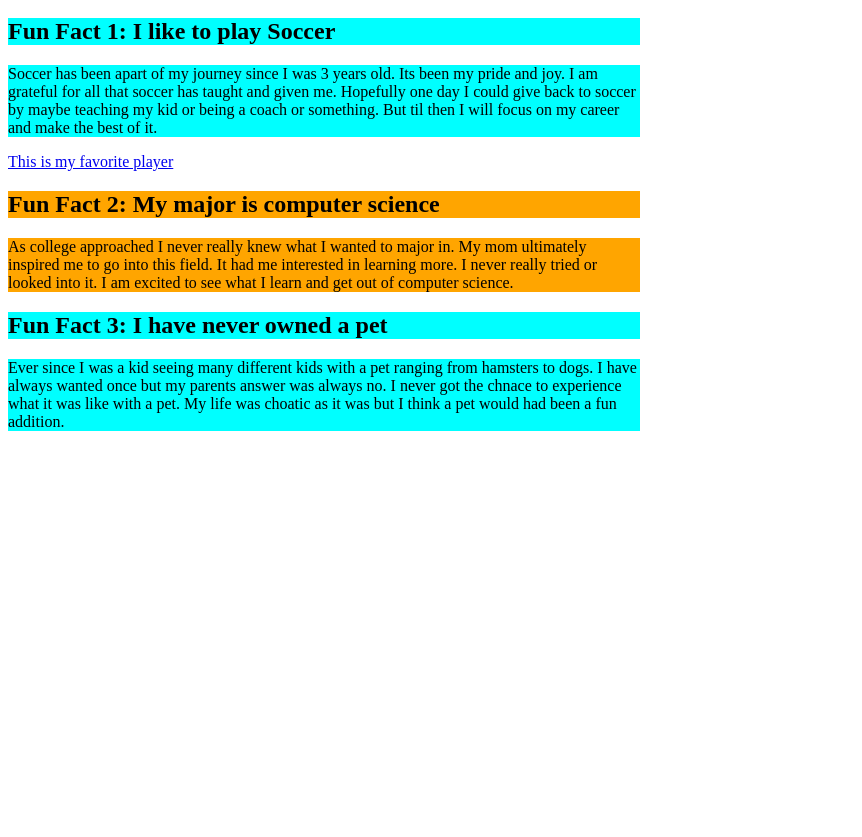
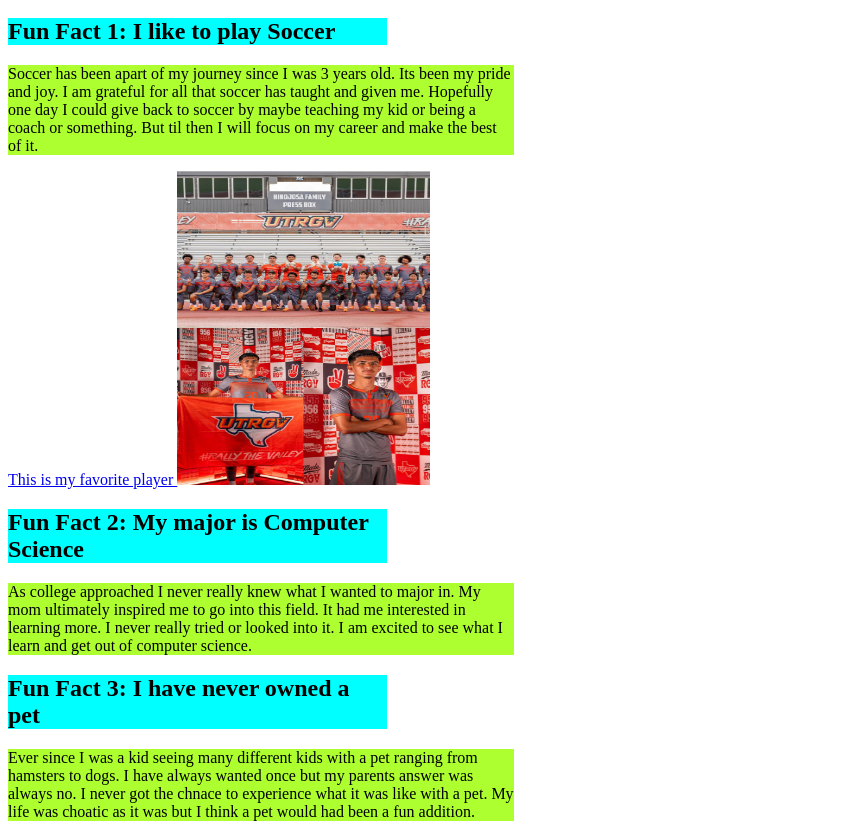
Before and after one commit to UTRGV-CS-1101/web-site-ramonzuniga01, a plain HTML site: page index.html in a window 1280 px wide. Shown: the part 48-885 px from the top of the page, without its empty margins (0-862 px from the left). Before the commit the page ends 800 px from the top, so only its background shows below. Drawn offline with Linux system fonts and the light colour scheme.

Commit message:
OfFcial Website

```diff
--- a/index.html
+++ b/index.html
@@ -4,17 +4,19 @@
 </head>
 <body>
    <h1>My Life: Ramon Zuniga</h1>
-    <h2 class="Funfact1">Fun Fact 1: I like to play Soccer</h2>
-    <p class="Funfact1">Soccer has been apart of my journey since I was 3 years old. Its been my pride and joy. I am grateful for all that soccer has taught and given me. Hopefully one day I could give back to soccer by maybe teaching my kid or being a coach or something. But til then I will focus on my career and make the best of it.</p>
+    <h2 class="title">Fun Fact 1: I like to play Soccer</h2>
+    <p class="message">Soccer has been apart of my journey since I was 3 years old. Its been my pride and joy. I am grateful for all that soccer has taught and given me. Hopefully one day I could give back to soccer by maybe teaching my kid or being a coach or something. But til then I will focus on my career and make the best of it.</p>
     <a href = "https://youtu.be/K2csY1cMpfA?si=ZKcYH0IT-8ppoOjC"> This is my favorite player </a>
 
-    <h2 class="Funfact2">Fun Fact 2: My major is computer science</h2>
-    <p class="Funfact2">As college approached I never really knew what I wanted to major in. My mom ultimately inspired me to go into this field. It had me interested in learning more. I never really tried or looked into it. I am excited to see what I learn and get out of computer science.  </p>
+    <img src="images/9515BEEA-2958-42AB-B7E3-674F946A0C56.JPG" alt="This is me">
+
+    <h2 class="title">Fun Fact 2: My major is Computer Science</h2>
+    <p class="message">As college approached I never really knew what I wanted to major in. My mom ultimately inspired me to go into this field. It had me interested in learning more. I never really tried or looked into it. I am excited to see what I learn and get out of computer science.  </p>
 
 
 
 </body>
 <body>
-    <h2 class="Funfact3"> Fun Fact 3: I have never owned a pet</h2>
-    <p class="Funfact3"> Ever since I was a kid seeing many different kids with a pet ranging from hamsters to dogs. I have always wanted once but my parents answer was always no. I never got the chnace to experience what it was like with a pet. My life was choatic as it was but I think a pet would had been a fun addition.</p>
+    <h2 class="title"> Fun Fact 3: I have never owned a pet</h2>
+    <p class="message"> Ever since I was a kid seeing many different kids with a pet ranging from hamsters to dogs. I have always wanted once but my parents answer was always no. I never got the chnace to experience what it was like with a pet. My life was choatic as it was but I think a pet would had been a fun addition.</p>
 </body>
--- a/styles.css
+++ b/styles.css
@@ -3,16 +3,18 @@ h1{
 
 }
 
-.Funfact1 {
+.title {
 background-color: aqua;
-    width: 50%;
+    width: 30%;
 }
-.Funfact2 {
-    background-color: orange;
-    width: 50%;
+.message {
+    background-color: greenyellow;
+    width: 40%;
 }
-.Funfact3 {
-    background-color: aqua;
-    width: 50%;
-
+img{
+    height: 40%;
+    width: 20%;
 }
+a{
+    text-align: right;
+}
```
Also changed, not shown: page2.html (deleted, +0 -6 lines), Images/9515BEEA-2958-42AB-B7E3-674F946A0C56.JPG (added).
